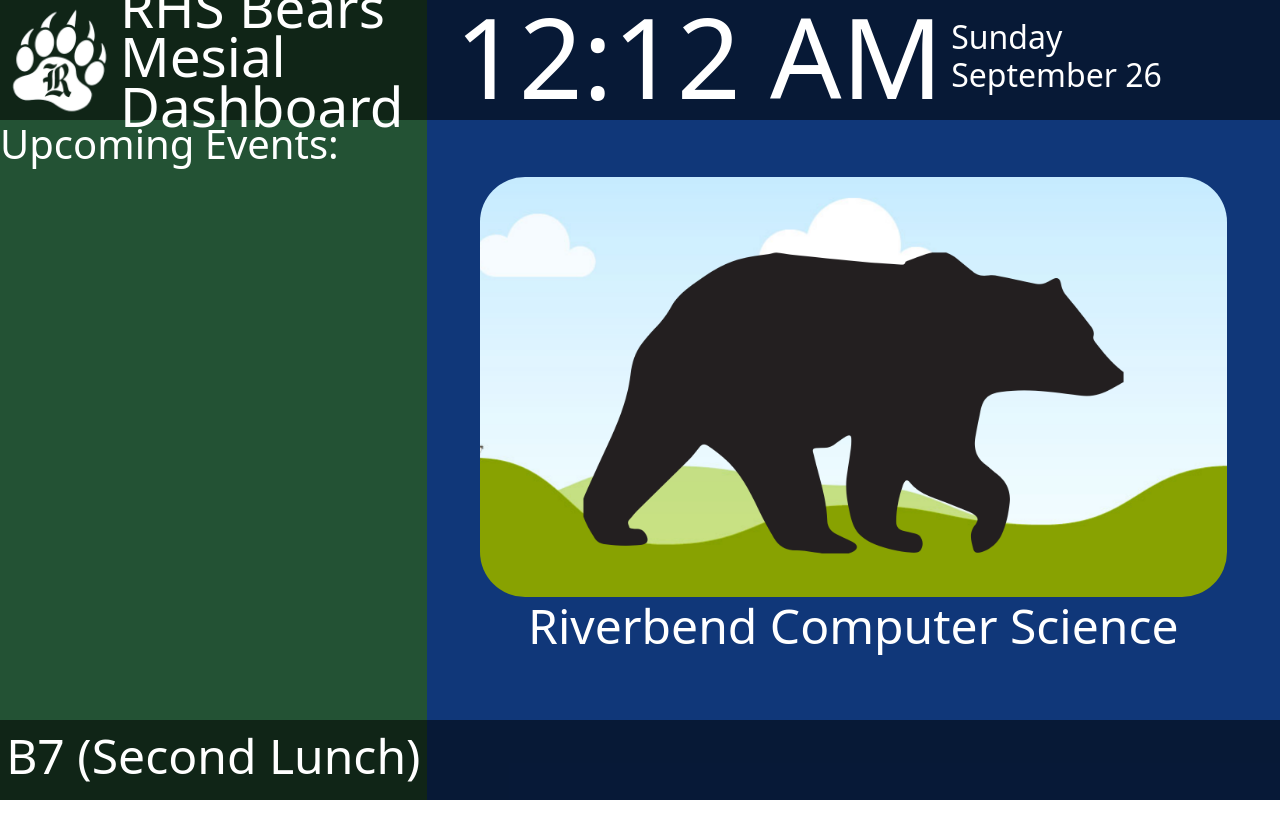
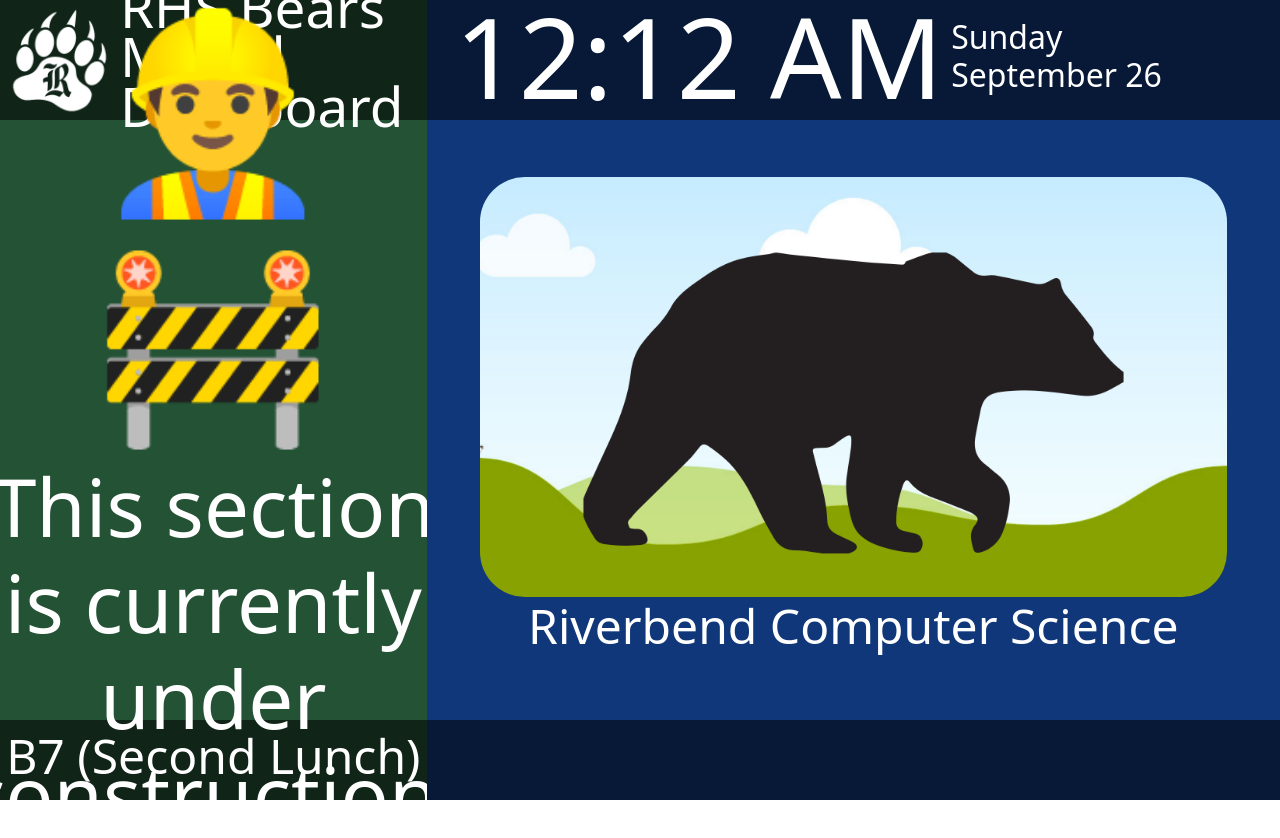
Before and after one commit to Riverbend-High-School/rhs-mesial-dashboard, a Vue app: page / in a window 1280 px wide. Shown: the top 838 px of the page. Before the commit the page ends 800 px from the top, so only its background shows below. Built offline with nearby package versions, Linux system fonts and the light colour scheme; no server answers.

Commit message:
Events Coming Soon

```diff
--- a/src/components/Events.vue
+++ b/src/components/Events.vue
@@ -1,6 +1,9 @@
 
 <template>
-  <h1>Upcoming Events:</h1>
+  <div class="events_container">
+    <h1>👷‍♂️🚧</h1>
+    <h2>This section is currently under construction!</h2>
+  </div>
 </template>
 
 <script>
@@ -14,4 +17,21 @@ export default {
 
 <!-- Add "scoped" attribute to limit CSS to this component only -->
 <style scoped>
+
+  .events_container {
+    display: flex;
+    flex-direction: column;
+    align-items: center;
+    justify-content: center;
+    text-align: center;
+    height: 75vh;
+  }
+  h1 {
+    font-size: 12em;
+  }
+  h2 {
+    font-size: 5em;
+  }
+
+
 </style>
```
